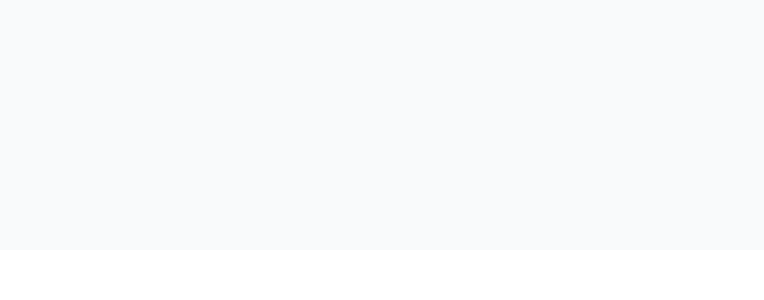
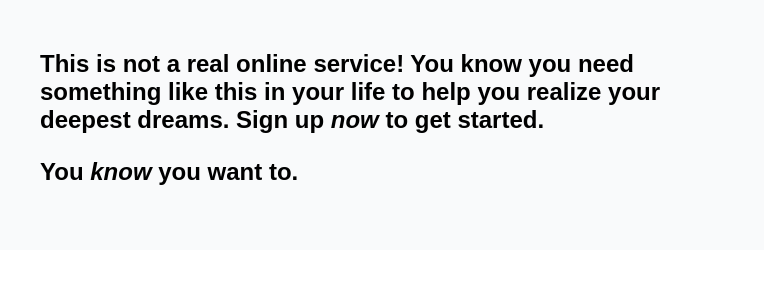
Before and after one commit to robot808/sign-up-form, a plain HTML site: page index.html in a window 1280 px wide. Shown: the top 300 px of the page, 516-1280 px from the left. Drawn offline with Linux system fonts and the light colour scheme.

Commit message:
Add heading text to first section of main

```diff
--- a/index.html
+++ b/index.html
@@ -25,7 +25,14 @@
     </header>
     <main>
       <section>
-
+        <h2>
+          This is not a real online service! You know you need something like
+          this in your life to help you realize your deepest dreams.
+          Sign up <em>now</em> to get started.
+        </h2>
+        <h2>
+          You <em>know</em> you want to.
+        </h2>
       </section>
       <form>
 
--- a/style.css
+++ b/style.css
@@ -79,7 +79,19 @@ main {
 section {
   flex: 1;
   min-height: 200px;
+  padding: 40px 20px;
+  display: flex;
+  flex-direction: column;
   background-color: #f9fafb;
+}
+
+ section:first-child {
+  justify-content: flex-end;
+}
+
+section > h2 {
+  margin: 1em;
+  margin-top: 0;
 }
 
 form {
```
